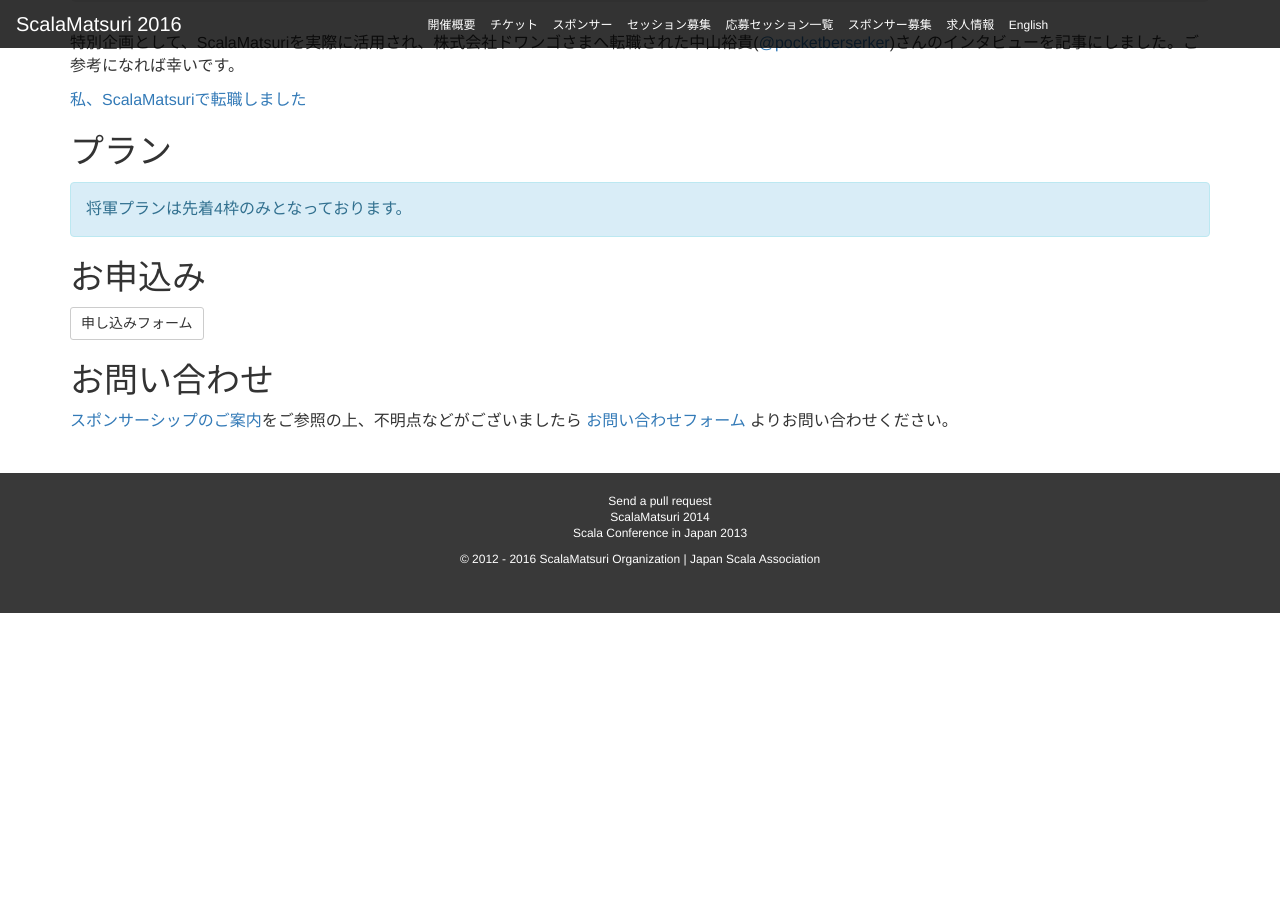
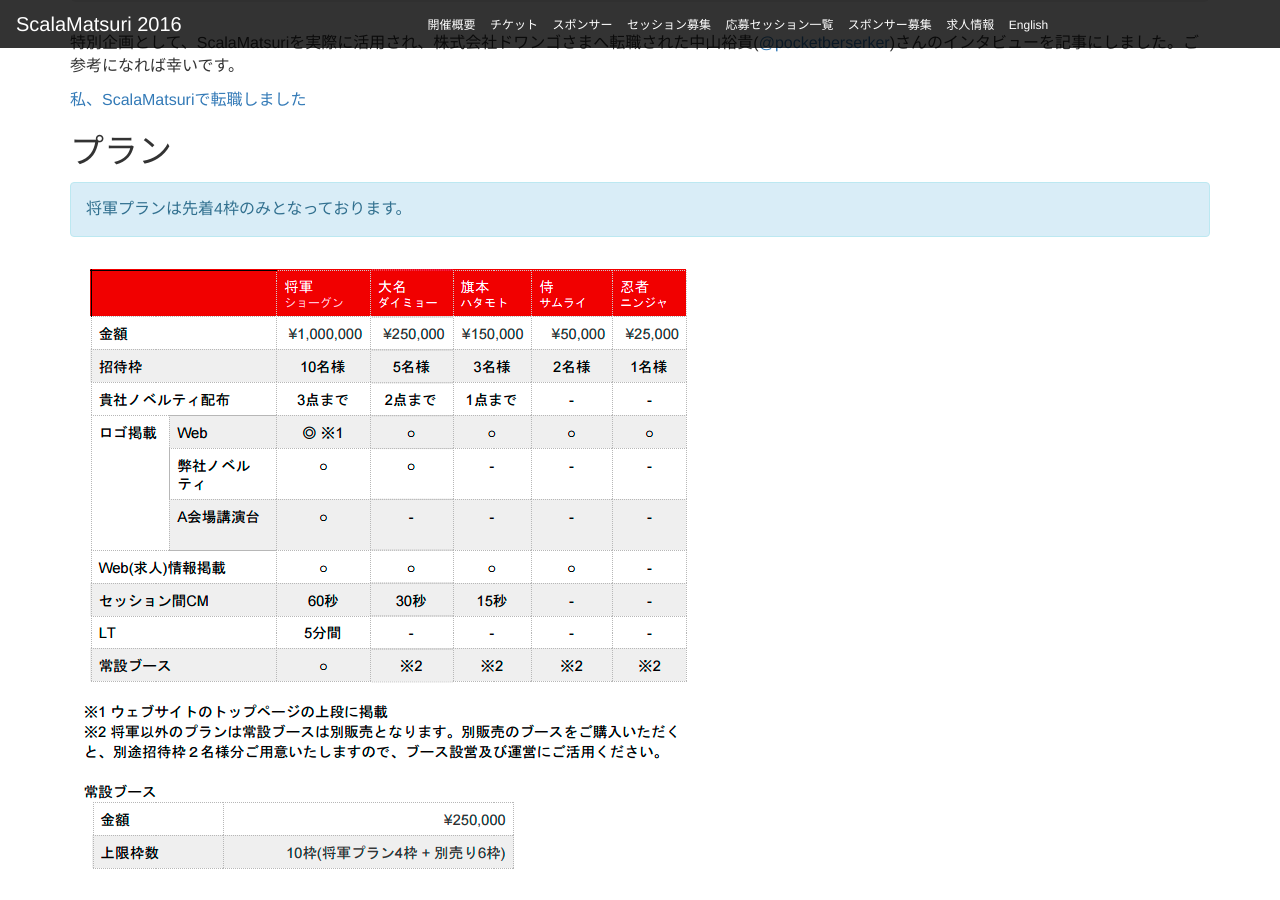
Before and after one commit to scalajp/2016.scalamatsuri.org, a Jekyll site: the page built from ja/sponsors/index.html, in a window 1280 px wide and 900 px high, scrolled down 525 px. Built offline with Jekyll 4.4.1, drawn with Linux system fonts in a browser that asks for light colours; nearby versions of some CDN libraries; comment, search, counter and statistics services are not loaded; before the commit the page ends 1138 px from its top, so only the background shows below that.

Commit message:
Changed sponsor plan table
Fixes #225

```diff
--- a/ja/sponsors/index.html
+++ b/ja/sponsors/index.html
@@ -27,7 +27,7 @@ title: スポンサー募集
 
 <h2>プラン</h2>
 <div class="alert alert-info" role="alert">将軍プランは先着4枠のみとなっております。</div>
-<!-- <img class="img-responsive" src="plan.png"> -->
+<img class="img-responsive" src="plan.png">
 
 <h2>お申込み</h2>
 <p>
```
Also changed, not shown: ja/sponsors/plan.png.
